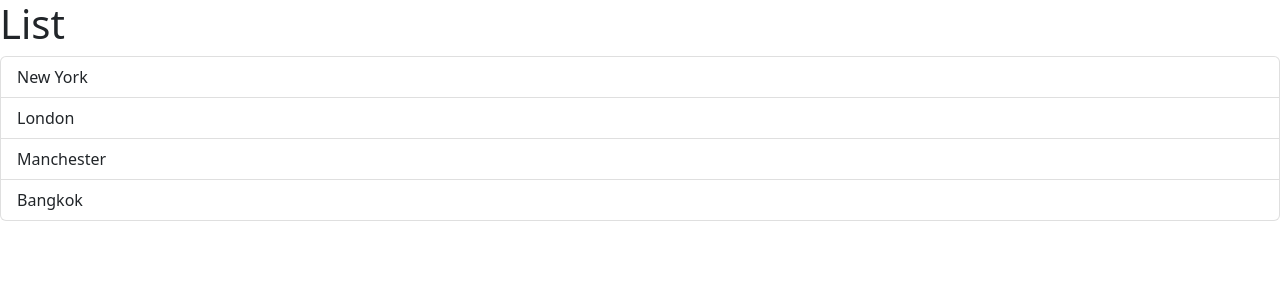
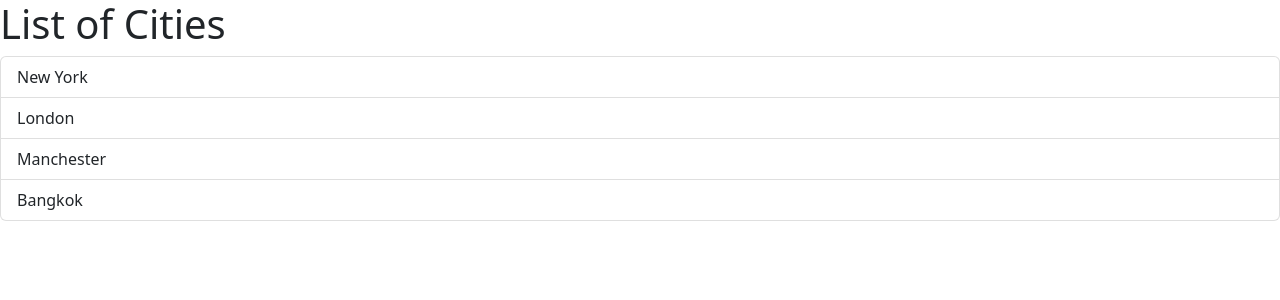
Before and after one commit to TootyNav/react-app, a React (Vite) app: page / in a window 1280 px wide. Shown: the top 300 px of the page. Built offline with nearby package versions, Linux system fonts and the light colour scheme.

Commit message:
add an iterface as a parameter in a component

```diff
--- a/src/App.tsx
+++ b/src/App.tsx
@@ -1,8 +1,13 @@
-
-import ListGroup from './components/ListGroup';
+import ListGroup from "./components/ListGroup";
 
 function App() {
-  return <div><ListGroup></ListGroup></div>
+  const items = ["New York", "London", "Manchester", "Bangkok"];
+
+  return (
+    <div>
+      <ListGroup items={items} heading="List of Cities"></ListGroup>
+    </div>
+  );
 }
 
-export default App
+export default App;
--- a/src/components/ListGroup.tsx
+++ b/src/components/ListGroup.tsx
@@ -1,13 +1,16 @@
 import { useState } from "react";
 
-function ListGroup() {
-  const items = ["New York", "London", "Manchester", "Bangkok"];
+interface Props {
+  items: string[];
+  heading: string;
+}
 
+function ListGroup({ items, heading }: Props) {
   const [selectedIndex, setSelectedIndex] = useState(-1);
 
   return (
     <>
-      <h1>List</h1>
+      <h1>{heading}</h1>
       <ul className="list-group">
         {items.map((item, index) => (
           <li
```
